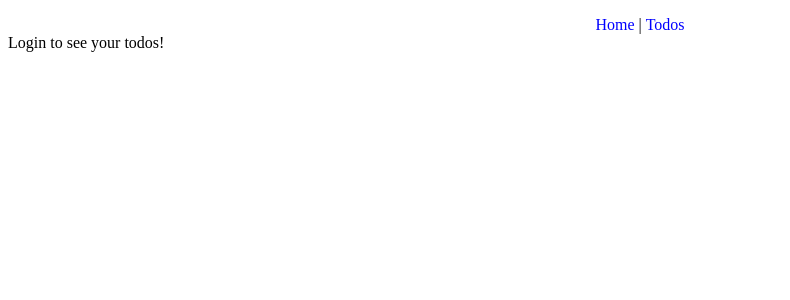
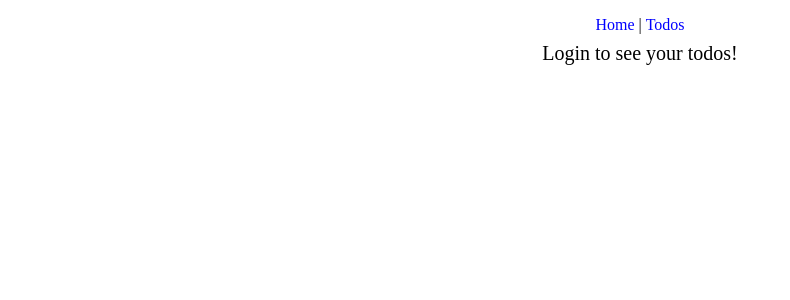
Before and after one commit to ITenthusiasm/isaiahs-legacy, a React (Create React App) app in the folder react-cra/: page /todos in a window 1280 px wide. Shown: the top 300 px of the page, without its empty margins (0-790 px from the left). Built offline with nearby package versions, Linux system fonts and the light colour scheme.

Commit message:
Make Login Message on Todos Page Larger

```diff
--- a/react-cra/src/pages/TodoList.tsx
+++ b/react-cra/src/pages/TodoList.tsx
@@ -28,7 +28,7 @@ function TodoList() {
 
   if (!user) {
     console.log("You arrived at this page before a user was loaded! 😔");
-    return <div>Login to see your todos!</div>;
+    return <div style={styles.info}>Login to see your todos!</div>;
   }
 
   return (
@@ -62,7 +62,7 @@ function mapStoreState(state: RootState) {
   };
 }
 
-type TodoListStyles = "container" | "labels" | "button";
+type TodoListStyles = "container" | "labels" | "info" | "button";
 
 const styles: Record<TodoListStyles, React.CSSProperties> = {
   container: {
@@ -74,6 +74,11 @@ const styles: Record<TodoListStyles, React.CSSProperties> = {
     display: "block",
     marginTop: "0.5rem",
   },
+  info: {
+    fontSize: "1.25rem",
+    textAlign: "center",
+    margin: "0.5rem",
+  },
   button: {
     marginLeft: "2rem",
   },
```
